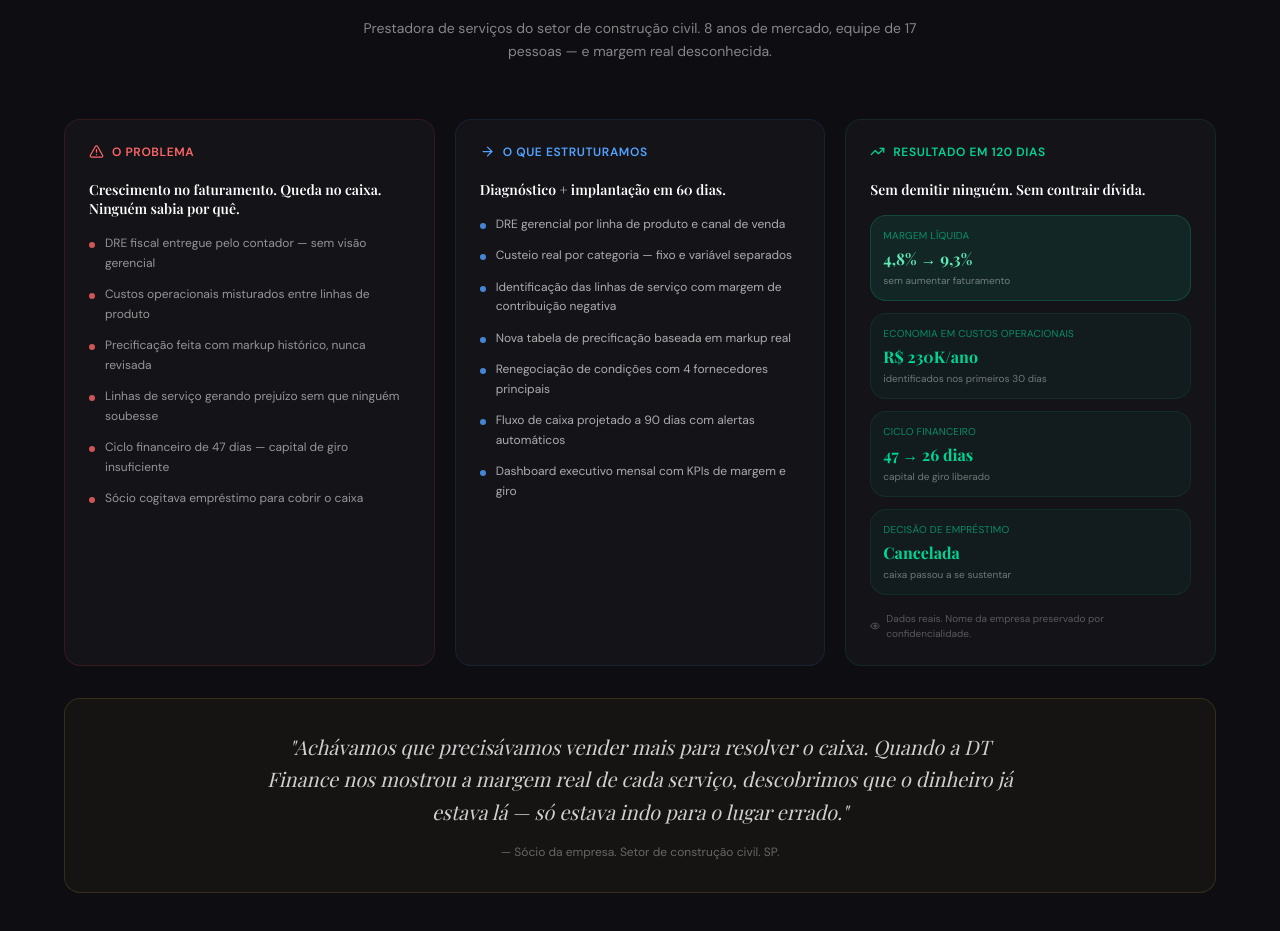
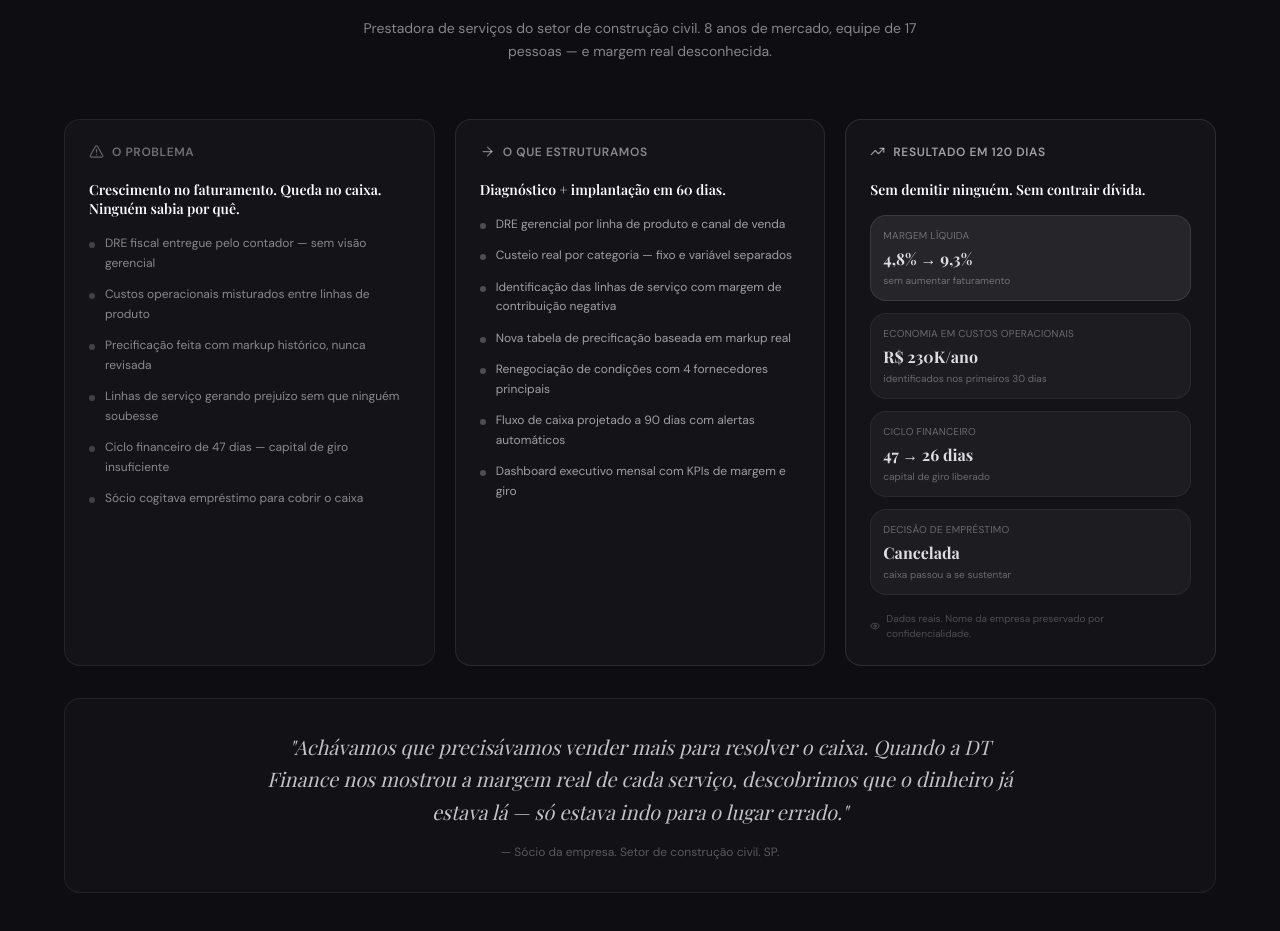
Before and after one commit to DTFinance1017/dt-finance-site, a React (Vite) app: page /nosso-foco in a window 1280 px wide. Shown: the part 2346-3277 px from the top of the page. Built offline with nearby package versions, Linux system fonts and the light colour scheme.

Commit message:
Visual clean: remove cores coloridas, tom escuro neutro em todo o site

```diff
--- a/src/components/AntesDepois.tsx
+++ b/src/components/AntesDepois.tsx
@@ -32,7 +32,7 @@ export function AntesDepois() {
           >
             O antes e o depois
             <br />
-            <span className="gradient-text">de ter clareza financeira</span>
+            de ter clareza financeira
           </h2>
         </FadeIn>
 
@@ -41,23 +41,23 @@ export function AntesDepois() {
           <FadeIn>
             <div
               className="rounded-2xl border p-7 h-full"
-              style={{ borderColor: "rgba(239,68,68,0.15)", background: "#131318" }}
+              style={{ borderColor: "rgba(255,255,255,0.07)", background: "#131318" }}
             >
               <div className="flex items-center gap-3 mb-6">
-                <div className="w-8 h-8 rounded-full flex items-center justify-center" style={{ background: "rgba(239,68,68,0.15)" }}>
-                  <X size={16} className="text-red-400" />
+                <div className="w-8 h-8 rounded-full flex items-center justify-center" style={{ background: "rgba(255,255,255,0.06)" }}>
+                  <X size={16} className="text-white/30" />
                 </div>
-                <span style={{ fontFamily: "'Playfair Display', serif" }} className="text-lg font-bold text-red-400">
+                <span style={{ fontFamily: "'Playfair Display', serif" }} className="text-lg font-bold text-white/50">
                   ANTES — Sem estrutura
                 </span>
               </div>
               <div className="space-y-3.5">
                 {antes.map((item, i) => (
                   <div key={i} className="flex items-start gap-3">
-                    <div className="w-5 h-5 rounded-full flex items-center justify-center flex-shrink-0 mt-0.5" style={{ background: "rgba(239,68,68,0.12)" }}>
-                      <X size={11} className="text-red-400" />
+                    <div className="w-5 h-5 rounded-full flex items-center justify-center flex-shrink-0 mt-0.5" style={{ background: "rgba(255,255,255,0.05)" }}>
+                      <X size={11} className="text-white/25" />
                     </div>
-                    <p className="text-sm text-white/55 leading-relaxed">{item}</p>
+                    <p className="text-sm text-white/45 leading-relaxed">{item}</p>
                   </div>
                 ))}
               </div>
@@ -68,21 +68,21 @@ export function AntesDepois() {
           <FadeIn delay={120}>
             <div
               className="rounded-2xl border p-7 h-full"
-              style={{ borderColor: "rgba(16,185,129,0.15)", background: "#131318" }}
+              style={{ borderColor: "rgba(255,255,255,0.11)", background: "#131318" }}
             >
               <div className="flex items-center gap-3 mb-6">
-                <div className="w-8 h-8 rounded-full flex items-center justify-center" style={{ background: "rgba(16,185,129,0.15)" }}>
-                  <Check size={16} className="text-emerald-400" />
+                <div className="w-8 h-8 rounded-full flex items-center justify-center" style={{ background: "rgba(255,255,255,0.08)" }}>
+                  <Check size={16} className="text-white/60" />
                 </div>
-                <span style={{ fontFamily: "'Playfair Display', serif" }} className="text-lg font-bold text-emerald-400">
+                <span style={{ fontFamily: "'Playfair Display', serif" }} className="text-lg font-bold text-white/85">
                   DEPOIS — Com DT Finance
                 </span>
               </div>
               <div className="space-y-3.5">
                 {depois.map((item, i) => (
                   <div key={i} className="flex items-start gap-3">
-                    <div className="w-5 h-5 rounded-full flex items-center justify-center flex-shrink-0 mt-0.5" style={{ background: "rgba(16,185,129,0.12)" }}>
-                      <Check size={11} className="text-emerald-400" />
+                    <div className="w-5 h-5 rounded-full flex items-center justify-center flex-shrink-0 mt-0.5" style={{ background: "rgba(255,255,255,0.07)" }}>
+                      <Check size={11} className="text-white/45" />
                     </div>
                     <p className="text-sm text-white/75 leading-relaxed">{item}</p>
                   </div>
@@ -97,12 +97,12 @@ export function AntesDepois() {
           <div className="mt-8 text-center">
             <div
               className="inline-flex items-center gap-4 px-8 py-4 rounded-2xl border"
-              style={{ borderColor: "rgba(240,192,64,0.25)", background: "rgba(240,192,64,0.05)" }}
+              style={{ borderColor: "rgba(255,255,255,0.08)", background: "rgba(255,255,255,0.03)" }}
             >
               <span className="text-sm text-white/50">Da desorganização</span>
-              <span className="text-[#f0c040] text-lg">→</span>
+              <span className="text-white/30 text-lg">→</span>
               <span className="text-sm font-semibold text-white">à visão estratégica</span>
-              <span className="text-[#f0c040] text-lg">→</span>
+              <span className="text-white/30 text-lg">→</span>
               <span className="text-sm text-white/50">em semanas</span>
             </div>
           </div>
--- a/src/components/CasoIlustrativo.tsx
+++ b/src/components/CasoIlustrativo.tsx
@@ -15,7 +15,7 @@ export function CasoIlustrativo() {
           >
             "Faturávamos R$ 6M por ano.
             <br />
-            <span className="gradient-text">Não sobrava nada."</span>
+            Não sobrava nada."
           </h2>
           <p className="mt-4 text-white/50 max-w-xl mx-auto text-sm leading-relaxed">
             Prestadora de serviços do setor de construção civil. 8 anos de mercado, equipe de 17 pessoas — e margem real desconhecida.
@@ -28,11 +28,11 @@ export function CasoIlustrativo() {
           <FadeIn>
             <div
               className="rounded-2xl border p-6 h-full"
-              style={{ borderColor: "rgba(239,68,68,0.15)", background: "#131318" }}
+              style={{ borderColor: "rgba(255,255,255,0.07)", background: "#131318" }}
             >
               <div className="flex items-center gap-2 mb-5">
-                <AlertTriangle size={15} className="text-red-400" />
-                <span className="text-xs font-semibold text-red-400 uppercase tracking-wider">O Problema</span>
+                <AlertTriangle size={15} className="text-white/35" />
+                <span className="text-xs font-semibold text-white/40 uppercase tracking-wider">O Problema</span>
               </div>
 
               <p
@@ -52,8 +52,8 @@ export function CasoIlustrativo() {
                   "Sócio cogitava empréstimo para cobrir o caixa",
                 ].map((item, i) => (
                   <div key={i} className="flex items-start gap-2.5">
-                    <div className="w-1.5 h-1.5 rounded-full bg-red-400/80 mt-2 flex-shrink-0" />
-                    <p className="text-xs text-white/55 leading-relaxed">{item}</p>
+                    <div className="w-1.5 h-1.5 rounded-full bg-white/20 mt-2 flex-shrink-0" />
+                    <p className="text-xs text-white/50 leading-relaxed">{item}</p>
                   </div>
                 ))}
               </div>
@@ -64,11 +64,11 @@ export function CasoIlustrativo() {
           <FadeIn delay={100}>
             <div
               className="rounded-2xl border p-6 h-full"
-              style={{ borderColor: "rgba(59,130,246,0.12)", background: "#131318" }}
+              style={{ borderColor: "rgba(255,255,255,0.09)", background: "#131318" }}
             >
               <div className="flex items-center gap-2 mb-5">
-                <ArrowRight size={15} className="text-blue-400" />
-                <span className="text-xs font-semibold text-blue-400 uppercase tracking-wider">O Que Estruturamos</span>
+                <ArrowRight size={15} className="text-white/45" />
+                <span className="text-xs font-semibold text-white/50 uppercase tracking-wider">O Que Estruturamos</span>
               </div>
 
               <p
@@ -89,8 +89,8 @@ export function CasoIlustrativo() {
                   "Dashboard executivo mensal com KPIs de margem e giro",
                 ].map((item, i) => (
                   <div key={i} className="flex items-start gap-2.5">
-                    <div className="w-1.5 h-1.5 rounded-full bg-blue-400/80 mt-2 flex-shrink-0" />
-                    <p className="text-xs text-white/65 leading-relaxed">{item}</p>
+                    <div className="w-1.5 h-1.5 rounded-full bg-white/25 mt-2 flex-shrink-0" />
+                    <p className="text-xs text-white/60 leading-relaxed">{item}</p>
                   </div>
                 ))}
               </div>
@@ -101,11 +101,11 @@ export function CasoIlustrativo() {
           <FadeIn delay={200}>
             <div
               className="rounded-2xl border p-6 h-full"
-              style={{ borderColor: "rgba(16,185,129,0.12)", background: "#131318" }}
+              style={{ borderColor: "rgba(255,255,255,0.11)", background: "#131318" }}
             >
               <div className="flex items-center gap-2 mb-5">
-                <TrendingUp size={15} className="text-emerald-400" />
-                <span className="text-xs font-semibold text-emerald-400 uppercase tracking-wider">Resultado em 120 dias</span>
+                <TrendingUp size={15} className="text-white/55" />
+                <span className="text-xs font-semibold text-white/60 uppercase tracking-wider">Resultado em 120 dias</span>
               </div>
 
               <p
@@ -146,23 +146,23 @@ export function CasoIlustrativo() {
                     key={i}
                     className="p-3 rounded-xl"
                     style={{
-                      background: item.highlight ? "rgba(16,185,129,0.12)" : "rgba(16,185,129,0.06)",
-                      border: `1px solid rgba(16,185,129,${item.highlight ? "0.22" : "0.10"})`,
+                      background: item.highlight ? "rgba(255,255,255,0.08)" : "rgba(255,255,255,0.04)",
+                      border: `1px solid rgba(255,255,255,${item.highlight ? "0.10" : "0.06"})`,
                     }}
                   >
-                    <div className="text-[10px] text-emerald-400/60 uppercase tracking-wide mb-1">{item.label}</div>
+                    <div className="text-[10px] text-white/35 uppercase tracking-wide mb-1">{item.label}</div>
                     <div
                       style={{ fontFamily: "'Playfair Display', serif" }}
-                      className={`text-base font-bold ${item.highlight ? "text-emerald-300" : "text-emerald-400"}`}
+                      className="text-base font-bold text-white/85"
                     >
                       {item.value}
                     </div>
-                    <div className="text-[10px] text-white/40 mt-0.5">{item.detail}</div>
+                    <div className="text-[10px] text-white/35 mt-0.5">{item.detail}</div>
                   </div>
                 ))}
               </div>
 
-              <div className="mt-4 flex items-center gap-1.5 text-[10px] text-white/30">
+              <div className="mt-4 flex items-center gap-1.5 text-[10px] text-white/25">
                 <Eye size={10} />
                 <span>Dados reais. Nome da empresa preservado por confidencialidade.</span>
               </div>
@@ -174,15 +174,15 @@ export function CasoIlustrativo() {
         <FadeIn delay={100}>
           <div
             className="mt-8 rounded-2xl border p-6 sm:p-8 text-center"
-            style={{ borderColor: "rgba(240,192,64,0.15)", background: "rgba(240,192,64,0.04)" }}
+            style={{ borderColor: "rgba(255,255,255,0.07)", background: "rgba(255,255,255,0.02)" }}
           >
             <p
               style={{ fontFamily: "'Playfair Display', serif" }}
-              className="text-lg sm:text-xl text-white/80 italic max-w-3xl mx-auto leading-relaxed"
+              className="text-lg sm:text-xl text-white/75 italic max-w-3xl mx-auto leading-relaxed"
             >
               "Achávamos que precisávamos vender mais para resolver o caixa. Quando a DT Finance nos mostrou a margem real de cada serviço, descobrimos que o dinheiro já estava lá — só estava indo para o lugar errado."
             </p>
-            <p className="mt-4 text-xs text-white/35">— Sócio da empresa. Setor de construção civil. SP.</p>
+            <p className="mt-4 text-xs text-white/30">— Sócio da empresa. Setor de construção civil. SP.</p>
           </div>
         </FadeIn>
       </div>
```
Also changed, not shown: src/components/ContatoModal.tsx (+15 -15 lines).
